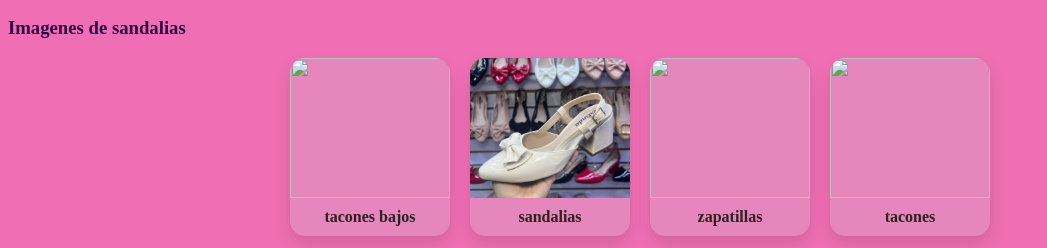
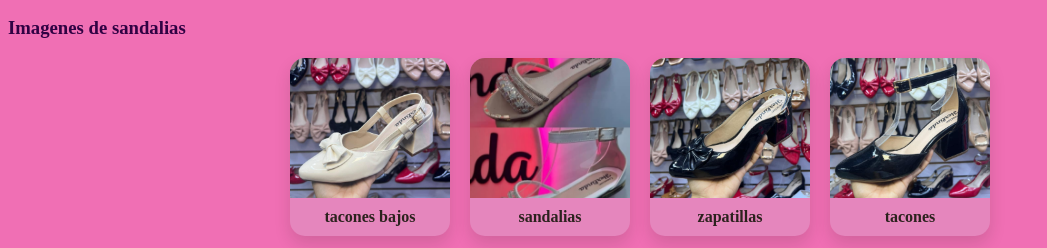
Before and after one commit to kelvinG-web/sandalias, a plain HTML site: page index.html in a window 1280 px wide. Shown: the part 522-770 px from the top of the page, without its empty margins (0-1047 px from the left). Drawn offline with Linux system fonts and the light colour scheme.

Commit message:
Update index.html

```diff
--- a/index.html
+++ b/index.html
@@ -29,28 +29,28 @@
                 <div class="principal">
                     <figure>
                         <a href="taconesbajos.html">
-                          <img src="image/tacones bajos.jfif" alt="">
+                          <img src="https://github.com/kelvinG-web/sandalias/blob/main/imagenes/tacones%20bajos.jfif" alt="">
                         </a>
                         <figcaption>tacones bajos</figcaption>
                     </figure>
 
                     <figure>
                         <a href="sandalias.html">
-                         <img src="https://github.com/kelvinG-web/sandalias/blob/main/imagenes/tacones%20bajos.jfif" alt="">
+                         <img src="https://github.com/kelvinG-web/sandalias/blob/main/imagenes/sandalias.jfif" alt="">
                         </a>
                       <figcaption>sandalias </figcaption>
                     </figure>
 
                    <figure>
                         <a href="zapatillas.html">
-                         <img src="image/zapatillas .jfif" alt="">
+                         <img src="https://github.com/kelvinG-web/sandalias/blob/main/imagenes/zapatillas%20.jfif" alt="">
                         </a>
                      <figcaption>zapatillas</figcaption>
                     </figure>
 
                     <figure>
                         <a href="tacones.html">
-                         <img src="image/tacon.jfif" alt="">
+                         <img src="https://github.com/kelvinG-web/sandalias/blob/main/imagenes/tacon.jfif" alt="">
                         </a>
                      <figcaption>tacones</figcaption>
                     </figure>
```
